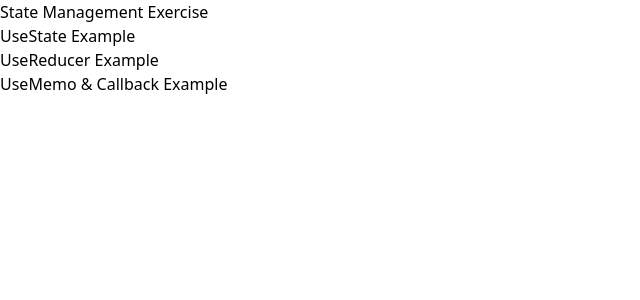
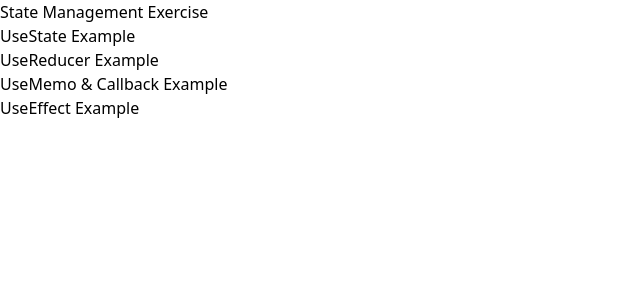
Before and after one commit to nischay-chauhan/React-Hooks, a React (Vite) app in the folder StateManage/: page / in a window 1280 px wide. Shown: the top 300 px of the page, without its empty margins (0-640 px from the left). Built offline with nearby package versions, Linux system fonts and the light colour scheme.

Commit message:
useEffect

```diff
--- a/StateManage/src/App.jsx
+++ b/StateManage/src/App.jsx
@@ -6,6 +6,7 @@ import Home from "./page/Home.jsx";
 import ApiCall from "./components/useState/apiCall.jsx";
 import Reducer from "./components/useReducer/reducer.jsx";
 import Memo from "./components/useMemo&callback/Memo.jsx";
+import Effect from "./components/useEffect/Effect.jsx";
 
 
 const router = createBrowserRouter([
@@ -29,6 +30,10 @@ const router = createBrowserRouter([
     path : "memo",
     element : <Memo />
   },
+  {
+    path : "effect",
+    element : <Effect />
+  }
 ]);
 
 function App() {
--- /dev/null
+++ b/StateManage/src/components/useEffect/Effect.jsx
@@ -0,0 +1,7 @@
+const Effect = () => {
+  return (
+    <div>Effect</div>
+  )
+}
+
+export default Effect
--- a/StateManage/src/page/Home.jsx
+++ b/StateManage/src/page/Home.jsx
@@ -27,7 +27,13 @@ const Home = () => {
             UseMemo & Callback Example
           </Link>
         </li>
-
+      </ul>
+      <ul className="text-3xl list-none p-0 mt-4">
+        <li>
+          <Link className="text-yellow-300 hover:underline" to="/effect">
+            UseEffect Example
+          </Link>
+        </li>
       </ul>
     </div>
   );
```
